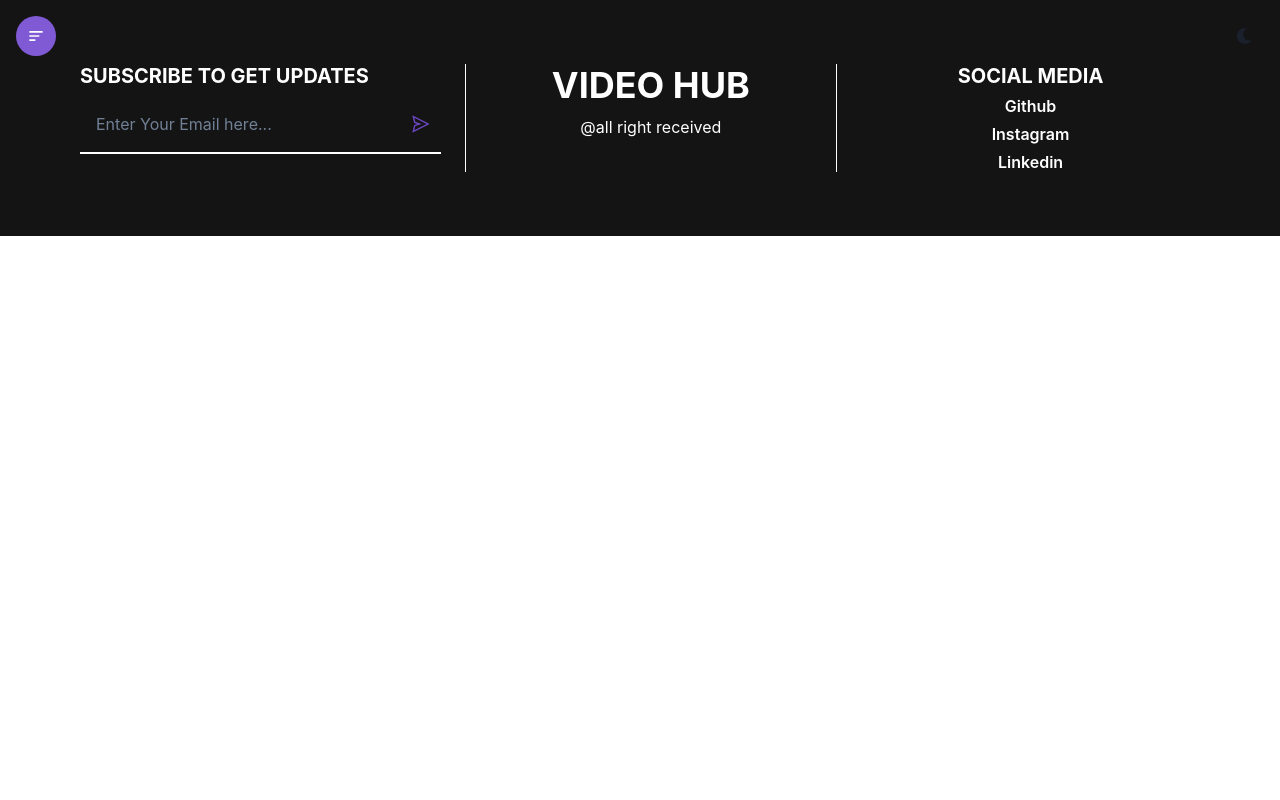
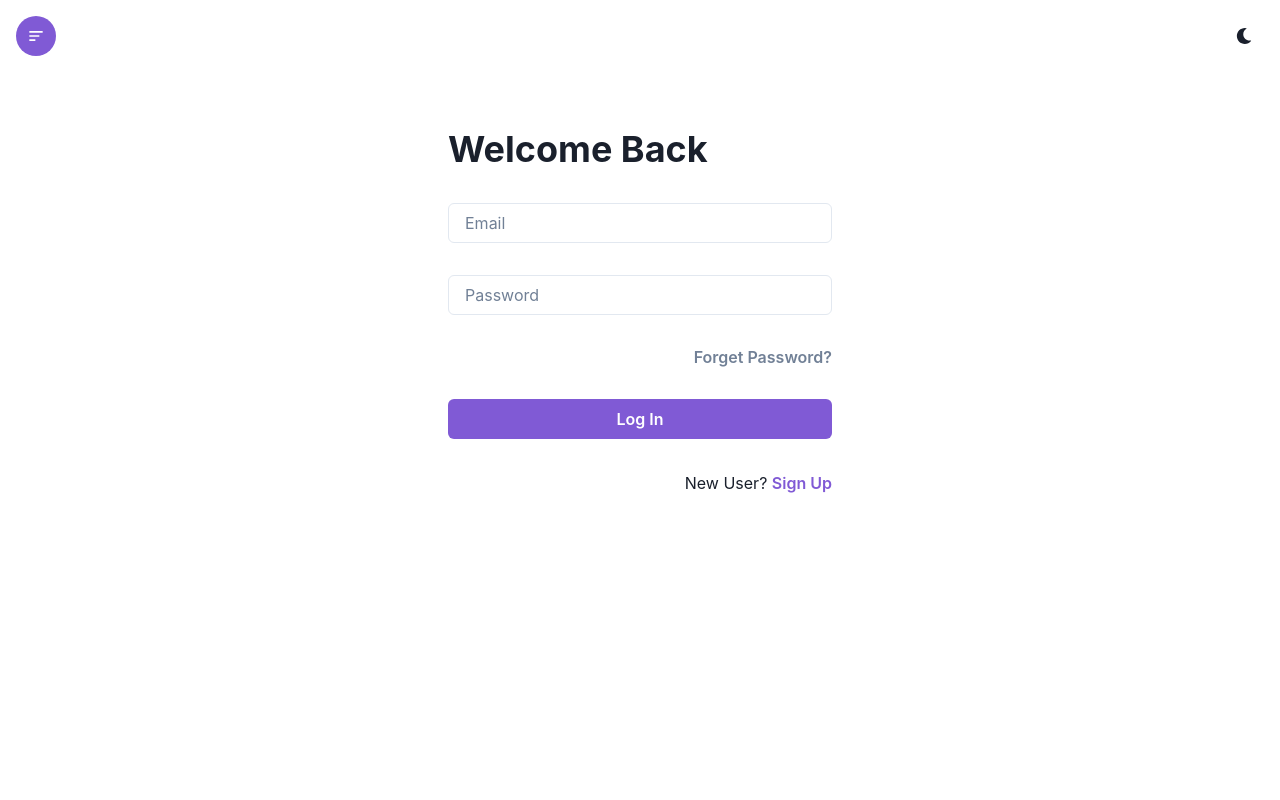
Before and after one commit to Vikalp-Mishra03/multi_theme, a React (Create React App) app: page /login in a window 1280 px wide. Shown: the top 800 px of the page. Built offline with nearby package versions, Linux system fonts and the light colour scheme.

Commit message:
log in section complete

```diff
--- a/src/App.jsx
+++ b/src/App.jsx
@@ -5,6 +5,8 @@
 import Footer from "./Component/Footer";
 import Video from "./Component/Video";
 import Upload from "./Component/Upload";
+import LogIn from "./Component/LogIn";
+import SignUp from "./Component/SignUp";
 function App() {
   return (
     <Router>
@@ -13,6 +15,8 @@
         <Route path="/" element={<Home />} />
         <Route path="/video" element={<Video />} />
         <Route path="/upload" element={<Upload />} />
+        <Route path="/login" element={<LogIn />} />
+        <Route path="/signup" element={<SignUp />} />
       </Routes>
       <Footer />
     </Router>
--- /dev/null
+++ b/src/Component/LogIn.jsx
@@ -0,0 +1,27 @@
+import { Button, Container, Heading, Input, VStack, Text } from '@chakra-ui/react'
+import React from 'react'
+import { Link } from 'react-router-dom'
+
+export default function LogIn() {
+    return (
+        <Container maxW={'container.xl'} h={'100vh'} p={'16'}>
+            <form>
+                <VStack alignItems={'stretch'} spacing={'8'} w={['full', '96']} m={'auto'} my={'16'}>
+                    <Heading>Welcome Back</Heading>
+                    <Input placeholder='Email' type='email' required focusBorderColor={'purple.500'}></Input>
+                    <Input placeholder='Password' type='password' required focusBorderColor={'purple.500'}></Input>
+                    <Button variant={'link'} alignSelf={'flex-end'}>
+                        <Link to={'/forgetpassword'}>Forget Password?</Link>
+                    </Button>
+                    <Button colorScheme={'purple'} type='submit'>Log In</Button>
+                    <Text textAlign={'right'}>New User? {' '}
+                        <Button colorScheme={'purple'} variant={'link'}>
+                            <Link to={'/signup'}>Sign Up</Link>
+                        </Button>
+
+                    </Text>
+                </VStack>
+            </form>
+        </Container>
+    )
+}
--- /dev/null
+++ b/src/Component/SignUp.jsx
@@ -0,0 +1,27 @@
+import { Button, Container, Heading, Input, VStack, Text } from '@chakra-ui/react'
+import React from 'react'
+import { Link } from 'react-router-dom'
+
+export default function SignUp() {
+    return (
+        <Container maxW={'container.xl'} h={'100vh'} p={'16'}>
+            <form>
+                <VStack alignItems={'stretch'} spacing={'8'} w={['full', '96']} m={'auto'} my={'16'}>
+                    <Heading>Welcome Back</Heading>
+                    <Input placeholder='Email' type='email' required focusBorderColor={'purple.500'}></Input>
+                    <Input placeholder='Password' type='password' required focusBorderColor={'purple.500'}></Input>
+                    <Button variant={'link'} alignSelf={'flex-end'}>
+                        <Link to={'/forgetpassword'}>Forget Password?</Link>
+                    </Button>
+                    <Button colorScheme={'purple'} type='submit'>Log In</Button>
+                    <Text textAlign={'right'}>New User? {' '}
+                        <Button colorScheme={'purple'} variant={'link'}>
+                            <Link to={'/signup'}>Sign Up</Link>
+                        </Button>
+
+                    </Text>
+                </VStack>
+            </form>
+        </Container>
+    )
+}
```
